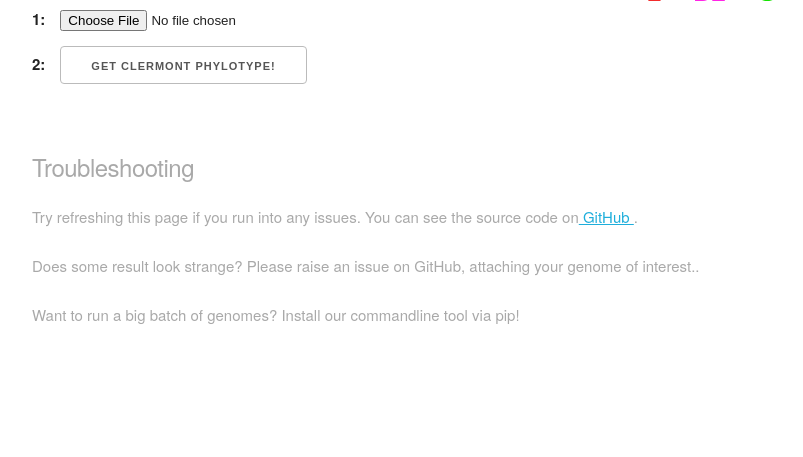
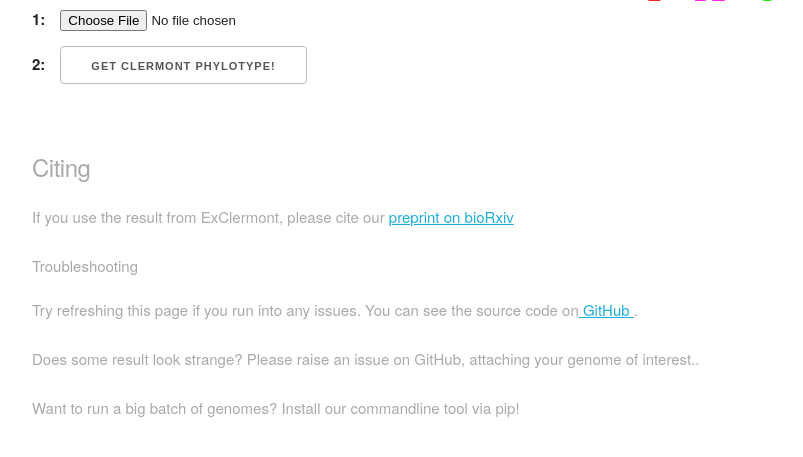
Before and after one commit to nickp60/EzClermont, a Flask app: page / in a window 1280 px wide. Shown: the part 343-800 px from the top of the page, without its empty margins (224-1027 px from the left). Run offline with Flask 2, Linux system fonts and the light colour scheme.

Commit message:
update docs and link

```diff
--- a/webapp/requirements.txt
+++ b/webapp/requirements.txt
@@ -1,4 +1,4 @@
 Biopython
-Flask==0.12.2
-pandas==0.20.3
+Flask
+pandas
 gunicorn
--- a/webapp/templates/index.html
+++ b/webapp/templates/index.html
@@ -42,7 +42,11 @@
     <!-- <p >** Links will be separated by spaces </p> -->
   <!-- Troublshooting info -->
   <div class="row"  style='color:darkgrey'>
-    <h5>Troubleshooting</h5>
+    <h5>Citing</h5>
+    <p>If you use the result from ExClermont, please cite our <a href="https://www.biorxiv.org/content/10.1101/317610v1">preprint on bioRxiv </a></p>
+  </div>
+  <div class="row"  style='color:darkgrey'>
+    <h6>Troubleshooting</h5>
     <p >Try refreshing this page if you run into any issues. You can see the source code on<a href="http://github.com/nickp60/clermontpcr"> GitHub </a>.</p>
     <p >Does some result look strange? Please raise an issue on GitHub, attaching your genome of interest.. </p>
     <p >Want to run a big batch of genomes?  Install our commandline tool via pip!</p>
```
Also changed, not shown: 3 other files.
